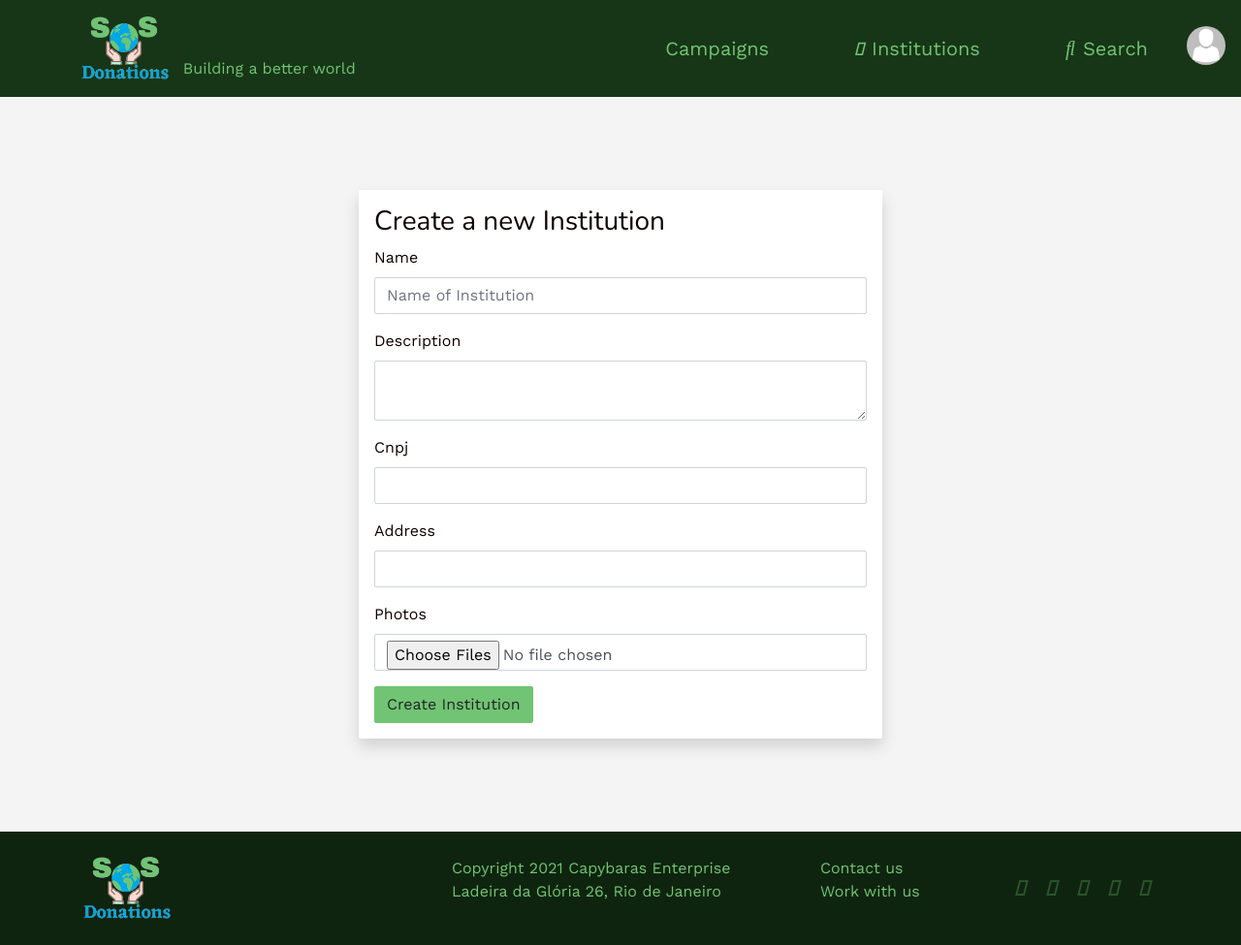
After one commit to RaquelLima7/SOS_Donations, a Rails app: page /institutions/new in a window 1280 px wide. The commit adds this page. Shown: the whole page at 97% size. Run offline with Rails 7, Linux system fonts and the light colour scheme; a user stored in the database is signed in; style sheets or scripts are compiled from the project's sources; parts of the project's set-up code (start-up, migrations or seed data) failed here and were passed over; some libraries are stand-ins or nearby versions.

Commit message:
institutions crud and pundit

```diff
--- a/app/assets/stylesheets/components/_avatar.scss
+++ b/app/assets/stylesheets/components/_avatar.scss
@@ -1,6 +1,7 @@
 .avatar {
   width: 40px;
   border-radius: 50%;
+  cursor: pointer;
 }
 .avatar-large {
   width: 56px;
--- /dev/null
+++ b/app/controllers/institutions_controller.rb
@@ -0,0 +1,48 @@
+class InstitutionsController < ApplicationController
+  before_action :set_institution, only: [ :show, :edit, :update, :destroy ]
+
+  def index
+    @institutions = policy_scope(Institution)
+  end
+
+  def show; end
+
+  def new
+    @institution = Institution.new
+    authorize @institution
+  end
+
+  def create
+    @institution = Institution.new(institution_params)
+    authorize @institution
+    @institution.user = current_user
+    if @institution.save
+      redirect_to institution_path(@institution)
+    else
+      render :new
+    end
+  end
+
+
+  def edit;end
+
+  def update
+    @institution.update(institution_params)
+    redirect_to institution_path(@institution)
+  end
+
+  def destroy
+    @institution.destroy
+    redirect_to institution_path
+  end
+
+  private
+  def set_institution
+    @institution = Institution.find(params[:id])
+    authorize @institution
+  end
+
+  def institution_params
+    params.require(:institution).permit(:name, :cnpj, :address, :description, :photos)
+  end
+end
--- /dev/null
+++ b/app/policies/institution_policy.rb
@@ -0,0 +1,31 @@
+class InstitutionPolicy < ApplicationPolicy
+  class Scope < Scope
+    def resolve
+      scope.all
+    end
+  end
+
+  def show?
+    true
+  end
+
+  def create?
+    true
+  end
+
+  def new?
+    create?
+  end
+
+  def update?
+    record.user == user
+  end
+
+  def edit?
+    update?
+  end
+
+  def destroy?
+    record.user == user
+  end
+end
--- /dev/null
+++ b/app/views/institutions/new.html.erb
@@ -0,0 +1,17 @@
+<div class="container my-5 py-5">
+  <div class="row">
+    <div class="col-12 col-md-6 offset-lg-3">
+      <div class="bg-white rounded p-3 shadow">
+        <h3>Create a new Institution</h3>
+        <%= simple_form_for @institution do |f| %>
+          <%= f.input :name, placeholder: 'Name of Institution' %>
+          <%= f.input :description %>
+          <%= f.input :cnpj %>
+          <%= f.input :address %>
+          <%= f.input :photos, as: :file, input_html: { multiple: true }  %>
+          <%= f.submit class: 'btn btn-primary' %>
+        <% end %>
+      </div>
+    </div>
+  </div>
+</div>
--- a/app/views/shared/_navbar.html.erb
+++ b/app/views/shared/_navbar.html.erb
@@ -16,7 +16,7 @@
           <i class="fas fa-hands-helping px-2"></i>Campaigns
         <% end %>
       <li class="nav-item">
-        <%= link_to "#", class: "nav-link"  do %>
+        <%= link_to institutions_path, class: "nav-link"  do %>
           <i class="fas fa-building px-2"></i>Institutions
         <% end %>
       </li>
```
Also changed, not shown: app/views/institutions/edit.html.erb (added, +17 -0 lines), app/views/institutions/index.html.erb (added, +31 -0 lines), app/views/institutions/show.html.erb (added, +15 -0 lines), test/controllers/institutions_controller_test.rb (added, +7 -0 lines), test/policies/institution_policy_test.rb (added, +18 -0 lines), app/assets/images/neutral-avatar.png (added), db/schema.rb.
